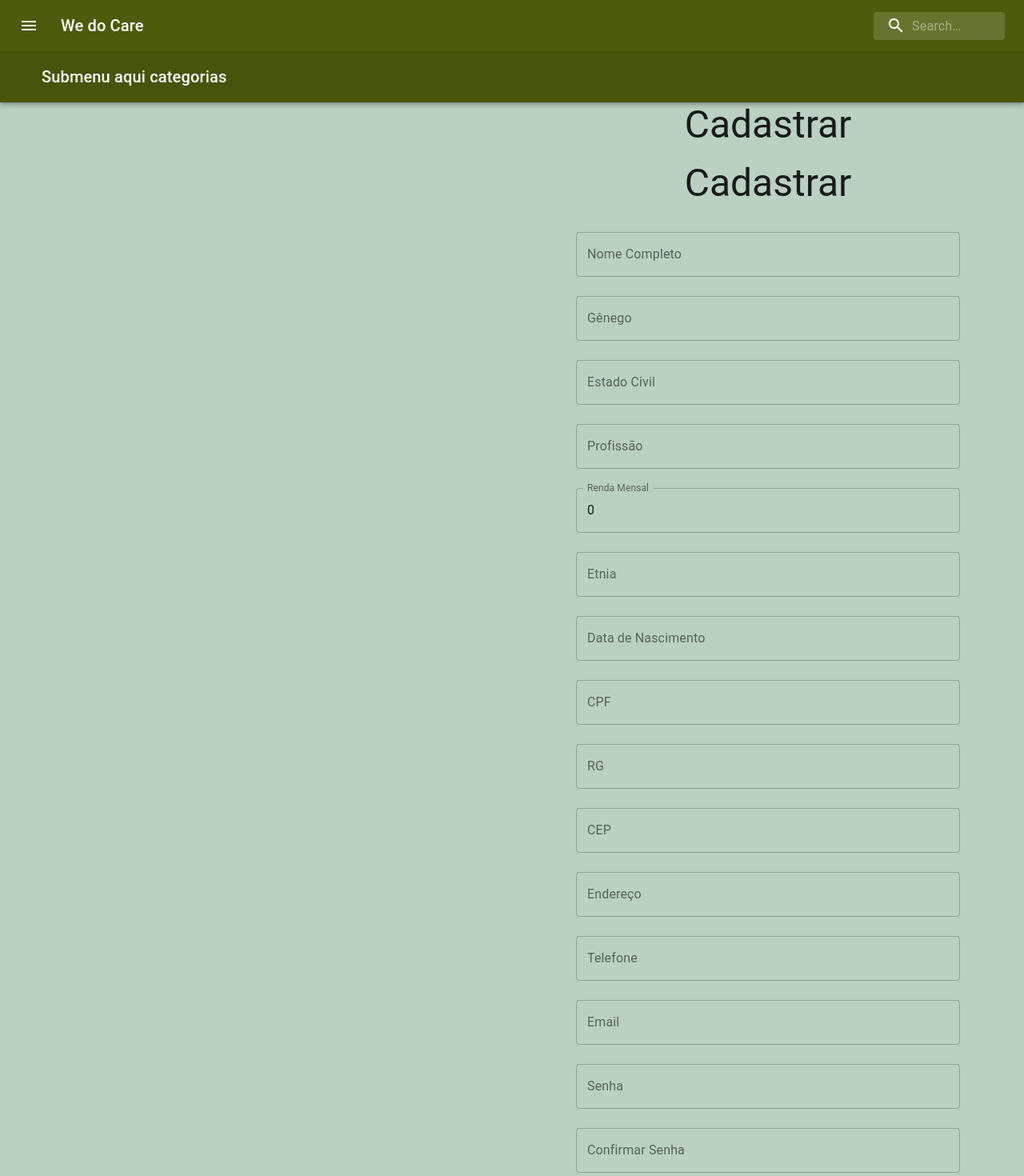
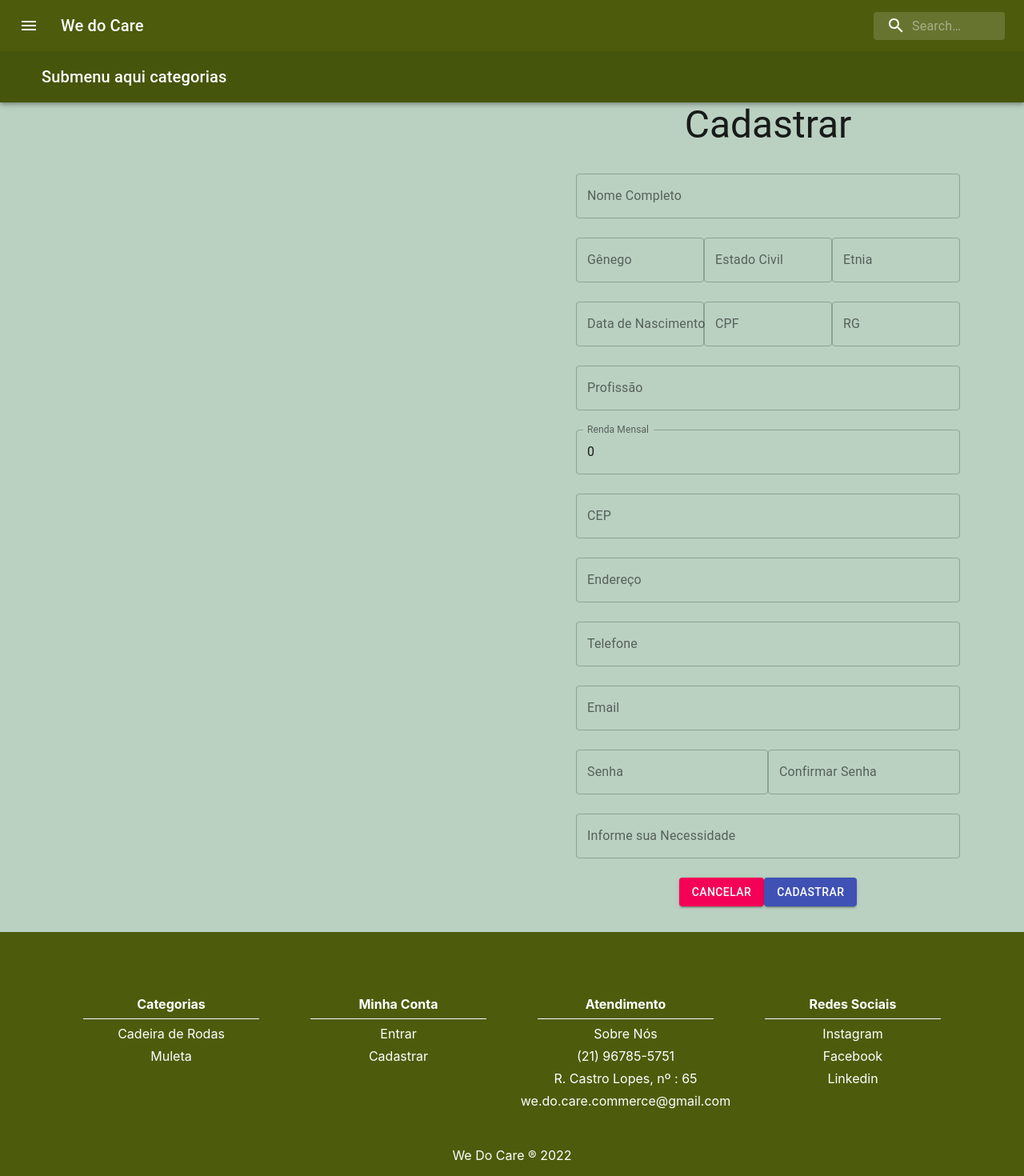
Before and after one commit to DanArtt/React-We-do-Care, a React (Create React App) app: page /cadastrar in a window 1280 px wide. Shown: the top 1470 px of the page at 80% size. Built offline with nearby package versions, Linux system fonts and the light colour scheme.

Commit message:
organizando cadastro

```diff
--- a/src/components/static/footer/Footer.tsx
+++ b/src/components/static/footer/Footer.tsx
@@ -76,9 +76,9 @@ export default function Footer() {
                             </Link>
                         </Box>
 
-                        <Box>
-                            <Link href="/" color="inherit">
-
+                        <Box className="textoPadding">
+                            <Link target='_blank' href="https://mail.google.com/mail/u/3/#inbox?compose=CllgCJvnrQRvWBJlmdcGkgmDXPXXljqpJfZDClgshhgkZCMFRPDcsqxhrfSVGBdvxPpQZkrtpcg" color="inherit">
+                                we.do.care.commerce@gmail.com
                             </Link>
                         </Box>
                     </Grid>
@@ -86,7 +86,7 @@ export default function Footer() {
                     <Grid item xs={12} sm={3} >
                         <Box borderBottom={1} className='textoBold' > Redes Sociais </Box>
                         <Box className="textoPadding">
-                            <Link target='_blank' href="/" color="inherit">
+                            <Link target='_blank' href="https://www.instagram.com/we.do.care.commerce/" color="inherit">
                                 Instagram
                             </Link>
                         </Box>
--- a/src/pages/cadastro/Cadastro.css
+++ b/src/pages/cadastro/Cadastro.css
@@ -0,0 +1,20 @@
+.container {
+    display: flex;
+    justify-content:  center;
+}
+
+.ml {
+    margin-left: 1rem;
+}
+
+.mr {
+    margin-right: 1rem;
+}
+
+.mr-10 {
+    margin-right: 5rem;
+}
+
+.mt {
+    padding-bottom: 2rem;
+}
--- a/src/pages/cadastro/Cadastro.tsx
+++ b/src/pages/cadastro/Cadastro.tsx
@@ -88,29 +88,27 @@ function Cadastro() {
                     <form onSubmit={onSubmit}>
                         <Typography variant='h3' gutterBottom color='textPrimary' component='h3' align='center' className='textos2'>Cadastrar</Typography>
 
-
-
-                        <Typography variant='h3' gutterBottom color='textPrimary' component='h3' align='center' className='textos2'>Cadastrar</Typography>
-
-
-
                         <TextField value={user.nome_usuario} onChange={(e: ChangeEvent<HTMLInputElement>) => updateModel(e)} id='nome' label='Nome Completo' variant='outlined' name='nome_usuario' margin='normal' fullWidth />
 
+                        <Grid className='container'>
                         <TextField value={user.genero_usuario} onChange={(e: ChangeEvent<HTMLInputElement>) => updateModel(e)} id='genero' label='Gênego' variant='outlined' name='genero_usuario' margin='normal' fullWidth />
 
-                        <TextField value={user.estado_civil} onChange={(e: ChangeEvent<HTMLInputElement>) => updateModel(e)} id='estadoCivil' label='Estado Civil' variant='outlined' name='estado_civil' margin='normal' fullWidth />
+                        <TextField value={user.estado_civil} onChange={(e: ChangeEvent<HTMLInputElement>) => updateModel(e)} id='estadoCivil' label='Estado Civil' variant='outlined' name='estado_civil' margin='normal' fullWidth className='ml mr' />
+
+                        <TextField value={user.etnia_usuario} onChange={(e: ChangeEvent<HTMLInputElement>) => updateModel(e)} id='etnia' label='Etnia' variant='outlined' name='etnia_usuario' margin='normal' fullWidth />
+                        </Grid>
+
+                        <Grid className='container'>
+                        <TextField value={user.data_usuario} onChange={(e: ChangeEvent<HTMLInputElement>) => updateModel(e)} id='data' label='Data de Nascimento' variant='outlined' name='data_usuario' margin='normal' fullWidth />
+
+                        <TextField value={user.cpf_usuario} onChange={(e: ChangeEvent<HTMLInputElement>) => updateModel(e)} id='cpf' label='CPF' variant='outlined' name='cpf_usuario' margin='normal' fullWidth className='ml mr' />
+
+                        <TextField value={user.rg_usuario} onChange={(e: ChangeEvent<HTMLInputElement>) => updateModel(e)} id='rg' label='RG' variant='outlined' name='rg_usuario' margin='normal' fullWidth />
+                        </Grid>
 
                         <TextField value={user.profissao_usuario} onChange={(e: ChangeEvent<HTMLInputElement>) => updateModel(e)} id='profissao' label='Profissão' variant='outlined' name='profissao_usuario' margin='normal' fullWidth />
 
                         <TextField value={user.renda_usuario} onChange={(e: ChangeEvent<HTMLInputElement>) => updateModel(e)} id='renda' label='Renda Mensal' variant='outlined' name='renda_usuario' margin='normal' fullWidth />
-
-                        <TextField value={user.etnia_usuario} onChange={(e: ChangeEvent<HTMLInputElement>) => updateModel(e)} id='etnia' label='Etnia' variant='outlined' name='etnia_usuario' margin='normal' fullWidth />
-
-                        <TextField value={user.data_usuario} onChange={(e: ChangeEvent<HTMLInputElement>) => updateModel(e)} id='data' label='Data de Nascimento' variant='outlined' name='data_usuario' margin='normal' fullWidth />
-
-                        <TextField value={user.cpf_usuario} onChange={(e: ChangeEvent<HTMLInputElement>) => updateModel(e)} id='cpf' label='CPF' variant='outlined' name='cpf_usuario' margin='normal' fullWidth />
-
-                        <TextField value={user.rg_usuario} onChange={(e: ChangeEvent<HTMLInputElement>) => updateModel(e)} id='rg' label='RG' variant='outlined' name='rg_usuario' margin='normal' fullWidth />
 
                         <TextField value={user.cep_usuario} onChange={(e: ChangeEvent<HTMLInputElement>) => updateModel(e)} id='cep' label='CEP' variant='outlined' name='cep_usuario' margin='normal' fullWidth />
 
@@ -120,12 +118,15 @@ function Cadastro() {
 
                         <TextField value={user.email_usuario} onChange={(e: ChangeEvent<HTMLInputElement>) => updateModel(e)} id='email' label='Email' variant='outlined' name='email_usuario' margin='normal' fullWidth />
 
-                        <TextField value={user.senha_usuario} onChange={(e: ChangeEvent<HTMLInputElement>) => updateModel(e)} id='senha' label='Senha' variant='outlined' name='senha_usuario' margin='normal' type='password' fullWidth />
+                        <Grid className='container'>
+                        <TextField value={user.senha_usuario} onChange={(e: ChangeEvent<HTMLInputElement>) => updateModel(e)} id='senha' label='Senha' variant='outlined' name='senha_usuario' margin='normal' type='password' fullWidth className=' mr' />
 
                         <TextField value={confirmarSenha} onChange={(e: ChangeEvent<HTMLInputElement>) => confirmarSenhaHandle(e)} id='confirmarSenha' label='Confirmar Senha' variant='outlined' name='confirmarSenha' margin='normal' type='password' fullWidth />
+                        </Grid>
 
                         <TextField value={user.descricao_usuario} onChange={(e: ChangeEvent<HTMLInputElement>) => updateModel(e)} id='descricao' label='Informe sua Necessidade' variant='outlined' name='descricao_usuario' margin='normal' type='textarea' fullWidth />
 
+                        <Grid className='container mt'>
                         <Box marginTop={2} textAlign='center'>
                             <Link to='/logar' className='text-decorator-none'>
                                 <Button variant='contained' color='secondary' className='btnCancelar'>
@@ -136,6 +137,7 @@ function Cadastro() {
                                 Cadastrar
                             </Button>
                         </Box>
+                        </Grid>
                     </form>
                 </Box>
             </Grid>
--- a/src/pages/login/Login.tsx
+++ b/src/pages/login/Login.tsx
@@ -48,11 +48,11 @@ function Login() {
                 <Box paddingX={20}>
                     <form onSubmit={onSubmit}>
                         <Typography variant='h3' gutterBottom color='textPrimary' component='h3' align='center' className='textos1'>Entrar</Typography>
-                        <TextField value={userLogin.email} onChange={(e: ChangeEvent<HTMLInputElement>) => updatedModel(e)} id='usuario' label='usuário' variant='outlined' name='usuario' margin='normal' fullWidth />
+                        <TextField value={userLogin.email} onChange={(e: ChangeEvent<HTMLInputElement>) => updatedModel(e)} id='usuario' label='Email' variant='outlined' name='usuario' margin='normal' fullWidth />
                         <TextField value={userLogin.senha} onChange={(e: ChangeEvent<HTMLInputElement>) => updatedModel(e)} id='senha' label='senha' variant='outlined' name='senha' margin='normal' type='password' fullWidth />
                         <Box marginTop={2} textAlign='center'>
                             <Button type='submit' variant='contained' color='primary'>
-                                Logar
+                                Entrar
                             </Button>
                         </Box>
                     </form>
```
Also changed, not shown: src/components/assets/protopito1.png (added), src/components/static/navBar/Navbar.css (line endings or trailing spaces).
